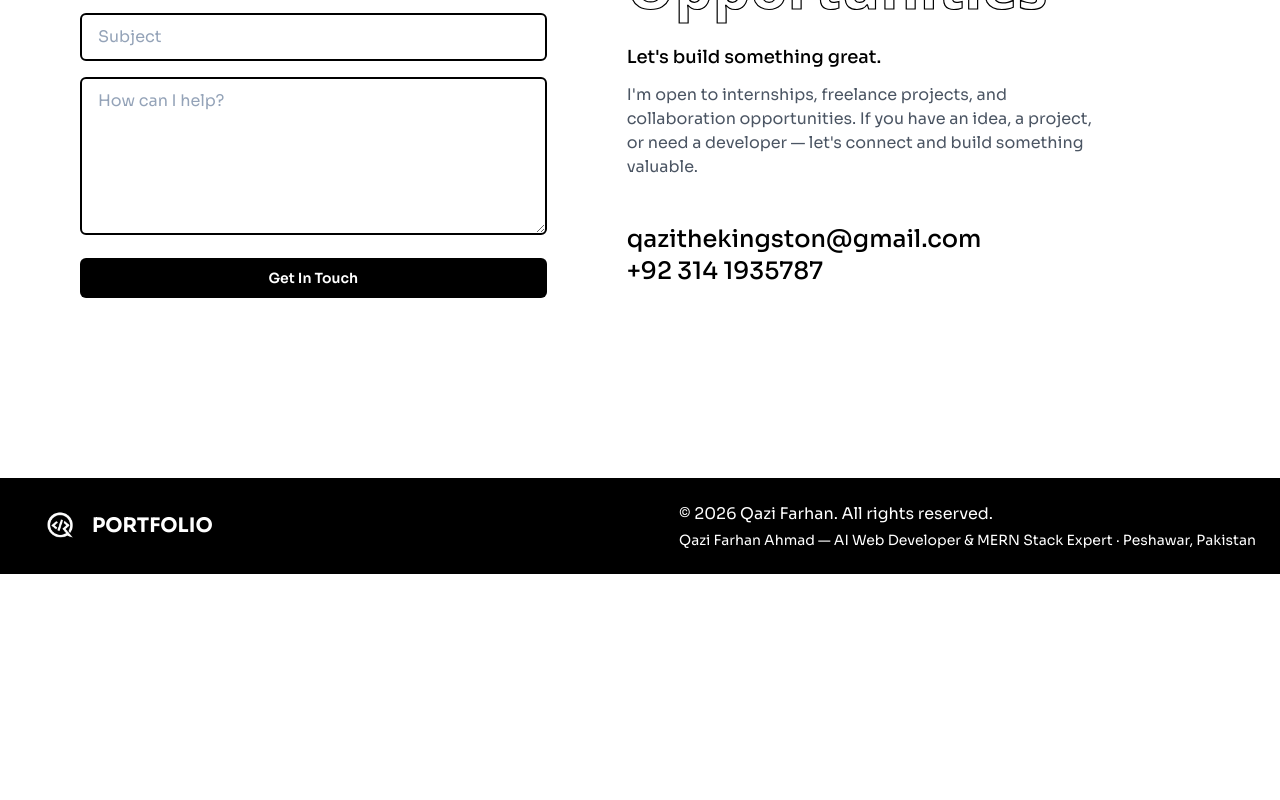
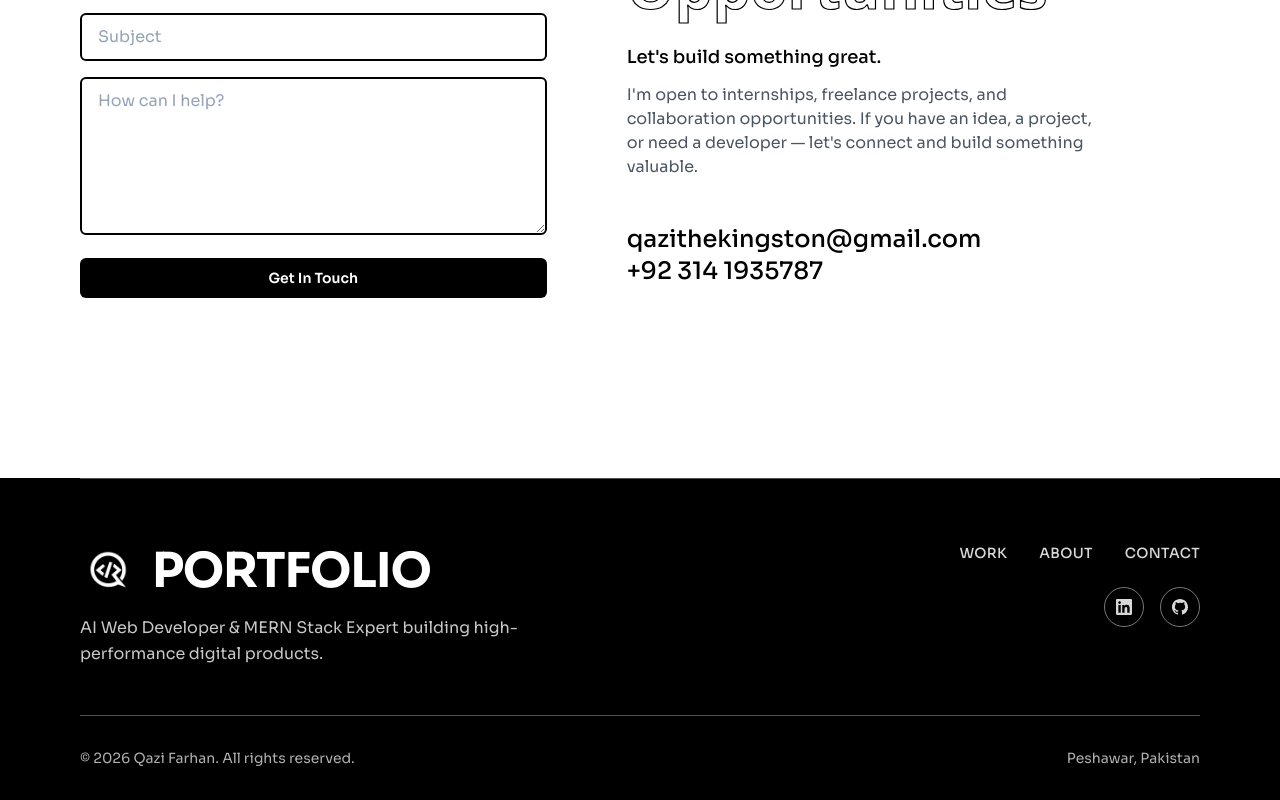
Before and after one commit to Qaziaaaa/portfolio-website, a Next.js app: page / in a window 1280 px wide. Shown: the part 6340-7140 px from the top of the page. Before the commit the page ends 6914 px from the top, so only its background shows below. Built offline with nearby package versions, Linux system fonts and the light colour scheme.

Commit message:
Redesign footer: big bold brand, nav links, social icons, professional layout

```diff
--- a/src/components/Footer.tsx
+++ b/src/components/Footer.tsx
@@ -11,18 +11,38 @@
   }, [])
 
   return (
-    <footer className="flex justify-center px-4 bg-black bg-fixed bg-bottom">
-      <div className="container px-6 py-6 max-w-screen-xl mx-auto">
-        <div className="flex flex-col items-center justify-between md:flex-row">
-          <div className="flex items-center space-x-3 rtl:space-x-reverse">
-            <Image className="w-auto h-10" src="/w-logo.png" width={40} height={40} alt="Logo" />
-            <p className="text-white text-xl font-bold">PORTFOLIO</p>
+    <footer className="bg-black">
+      <div className="max-w-screen-xl mx-auto px-6 md:px-20">
+        <div className="border-t border-zinc-800 pt-16 pb-8">
+          <div className="flex flex-col md:flex-row md:items-start md:justify-between gap-12">
+            <div className="flex flex-col gap-4">
+              <div className="flex items-center gap-4">
+                <Image className="w-auto h-14" src="/w-logo.png" width={56} height={56} alt="Logo" />
+                <p className="text-white text-4xl md:text-5xl font-bold tracking-tight">PORTFOLIO</p>
+              </div>
+              <p className="text-zinc-500 text-base max-w-md leading-relaxed">
+                AI Web Developer &amp; MERN Stack Expert building high-performance digital products.
+              </p>
+            </div>
+            <div className="flex flex-col md:items-end gap-6">
+              <div className="flex flex-wrap gap-8">
+                <a href="#projects" className="text-zinc-400 hover:text-white transition-colors text-sm font-medium tracking-wide uppercase">Work</a>
+                <a href="#about" className="text-zinc-400 hover:text-white transition-colors text-sm font-medium tracking-wide uppercase">About</a>
+                <a href="#contact" className="text-zinc-400 hover:text-white transition-colors text-sm font-medium tracking-wide uppercase">Contact</a>
+              </div>
+              <div className="flex gap-4">
+                <a href="https://www.linkedin.com/in/qazi-farhan-ahmad/" target="_blank" rel="noopener noreferrer" className="w-10 h-10 rounded-full border border-zinc-700 flex items-center justify-center hover:border-white transition-colors group">
+                  <svg className="w-4 h-4 fill-zinc-400 group-hover:fill-white transition-colors" viewBox="0 0 24 24"><path d="M20.447 20.452h-3.554v-5.569c0-1.328-.027-3.037-1.852-3.037-1.853 0-2.136 1.445-2.136 2.939v5.667H9.351V9h3.414v1.561h.046c.477-.9 1.637-1.85 3.37-1.85 3.601 0 4.267 2.37 4.267 5.455v6.286zM5.337 7.433c-1.144 0-2.063-.926-2.063-2.065 0-1.138.92-2.063 2.063-2.063 1.14 0 2.064.925 2.064 2.063 0 1.139-.925 2.065-2.064 2.065zm1.782 13.019H3.555V9h3.564v11.452zM22.225 0H1.771C.792 0 0 .774 0 1.729v20.542C0 23.227.792 24 1.771 24h20.451C23.2 24 24 23.227 24 22.271V1.729C24 .774 23.2 0 22.222 0h.003z" /></svg>
+                </a>
+                <a href="https://github.com/Qaziaaaa" target="_blank" rel="noopener noreferrer" className="w-10 h-10 rounded-full border border-zinc-700 flex items-center justify-center hover:border-white transition-colors group">
+                  <svg className="w-4 h-4 fill-zinc-400 group-hover:fill-white transition-colors" viewBox="0 0 24 24"><path d="M12 0C5.374 0 0 5.373 0 12c0 5.302 3.438 9.8 8.207 11.387.599.111.793-.261.793-.577v-2.234c-3.338.726-4.033-1.416-4.033-1.416-.546-1.387-1.333-1.756-1.333-1.756-1.089-.745.083-.729.083-.729 1.205.084 1.839 1.237 1.839 1.237 1.07 1.834 2.807 1.304 3.492.997.107-.775.418-1.305.762-1.604-2.665-.305-5.467-1.334-5.467-5.931 0-1.311.469-2.381 1.236-3.221-.124-.303-.535-1.524.117-3.176 0 0 1.008-.322 3.301 1.23A11.509 11.509 0 0112 5.803c1.02.005 2.047.138 3.006.405 2.29-1.552 3.297-1.23 3.297-1.23.653 1.653.242 2.874.118 3.176.77.84 1.235 1.911 1.235 3.221 0 4.609-2.807 5.624-5.479 5.921.43.372.823 1.102.823 2.222v3.293c0 .319.192.694.801.576C20.566 21.797 24 17.3 24 12c0-6.627-5.373-12-12-12z" /></svg>
+                </a>
+              </div>
+            </div>
           </div>
-          <div className="flex mt-4 md:m-0">
-            <div className="-mx-4">
-              <div className="text-white">&copy; {year} Qazi Farhan. All rights reserved.</div>
-              <div className="text-white text-sm mt-1">Qazi Farhan Ahmad — AI Web Developer &amp; MERN Stack Expert · Peshawar, Pakistan</div>
-            </div>
+          <div className="border-t border-zinc-800 mt-12 pt-8 flex flex-col md:flex-row items-center justify-between gap-4">
+            <p className="text-zinc-600 text-sm">&copy; {year} Qazi Farhan. All rights reserved.</p>
+            <p className="text-zinc-600 text-sm">Peshawar, Pakistan</p>
           </div>
         </div>
       </div>
```
